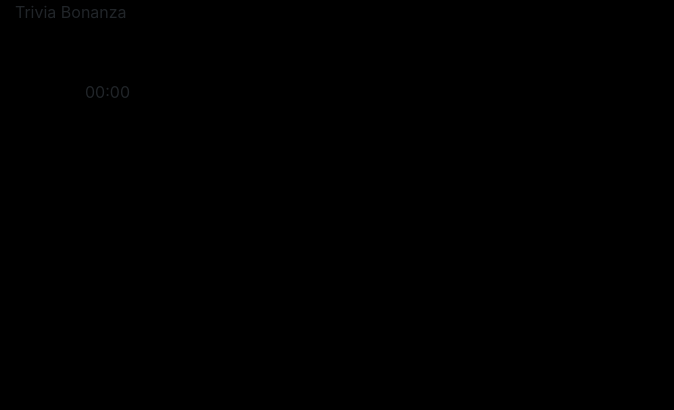
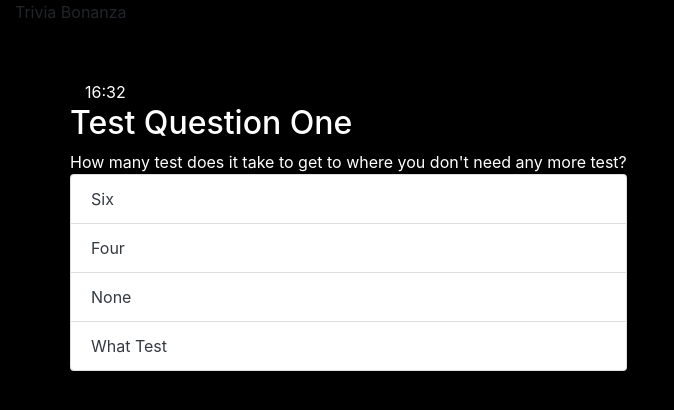
Before and after one commit to ryanccrawford/TriviaGame, a plain HTML site: page index.html in a window 1280 px wide. Shown: the whole page, without its empty margins (0-674 px from the left). Drawn offline with nearby package versions, Linux system fonts and the light colour scheme.

Commit message:
questions and answers are working

```diff
--- a/assets/css/style.css
+++ b/assets/css/style.css
@@ -6,3 +6,9 @@
     width:100%;
     height:80px;
 }
+.pointer-hover:hover {
+    cursor: pointer;
+    background-color: grey !important;
+    border: 1px solid grey !important;
+    color: white !important;
+}
--- a/assets/javascript/app.js
+++ b/assets/javascript/app.js
@@ -1,47 +1,3 @@
-//Globals
-var questiontimer = 10000; // Time per question in ms
-var correct = 0; // correct answer score
-var incorrect = 0; // incorrect answer score
-var waitBetweenQuestions = 2000; // Time between the questions in ms
-const S = ':'; //Delimiter for parsing the data txt files / Could you JSON here but for simplicity  just using plain TXT files with windows line endings
-const QUEST_TYPE = '[]'
-var triviaQuestion = function () {
-    return {
-        id: 0,
-        title: '',
-        question: '',
-        answers: []
-    }
-};
-var id = 0;
-var triviaQuestions = [];
-var questions = '';
-var timeCount = 0;
- var timerRef;
-var timerIsOn = false;
-
-$(document).ready(function () {
-    var timerDisplay = $('#timmerDisplay');
-    $(timerDisplay).text(timeToDisplayString(0));
-    if (!timerIsOn) {
-      timerRef = setInterval(doloader, 1000);
-      timerIsOn = true;
-    }
-    $('#gameTitle').hide();
-    $('#gameTitle').load("https://ryanccrawford.github.io/TriviaGame/assets/data/questions.txt", 'load=true',
-        function (data, status) {
-
-            processQuestions(data);
-            $('#gameTitle').text('Trivia Bonanza').show();
-            startGame();
-            }
-    );
-
-
-
-
-
-
 
 
 
@@ -61,48 +17,146 @@ $(document).ready(function () {
 
 
     // taken from timers class work assignment
-function timeToDisplayString(t) {
 
-    var minutes = Math.floor(t / 60);
-    var seconds = t - (minutes * 60);
+//Globals
 
-    if (seconds < 10) {
-        seconds = "0" + seconds;
-    }
-
-    if (minutes === 0) {
-        minutes = "00";
-    } else if (minutes < 10) {
-        minutes = "0" + minutes;
-    }
-
-    return minutes + ":" + seconds;
-}
-function doloader() {
-
-        timeCount++;
-         $(timerDisplay).text(timeToDisplayString(timeCount));
-}
-});
-var question = function () {
+var correct = 0; // correct answer score
+var incorrect = 0; // incorrect answer score
+const QUESTION_TIMMER = 1000; // Time per question in ms
+const WAIT_DELAY = 2000; // Time between the questions in ms
+const D = ':'; //Delimiter for parsing the data txt files / Could you JSON here but for simplicity  just using plain TXT files with windows line endings
+const TF = 'tf';
+const MULTI = 'multi';
+//Question Object
+var triviaQuestion = function () {
     return {
         id: 0,
-        tile: '',
-        question:'',
-        choices: [],
-        startTimer: function () {
+        title: '',
+        question: '',
+        answers: [],
+        answer: 0,
+    };
+};
+var score = 0;
+//Question ID Counter
+var id = 0;
+// Array to hold all question objects
+var triviaQuestions = [];
+// string to hold raw txt file data from server
+var questions = '';
+//actual timer count
+var timeCount = 0;
+// reference to timer to cancel
+ var timerRef;
+//used to indicate timers state
+var timerIsOn = false;
+var gameTimmer = function(_timePerQuestion, _timeDisplay){
+    return{
+        time: parseInt(_timePerQuestion),
+        timeRef:null,
+        running: false,
+        timmerDisplay: $(_timeDisplay),
+        set: function(_time){
+            if(typeof(_time) === 'undefined'){
+                this.time = time;
+            }else{
+                this.time = _time;
+            }
+        },
+        start:function(){
+            if(!this.running){
+                var tempThis = this;
+            this.timeRef = setInterval(tempThis.tick, tempThis.time);
+            this.running = true;
+            }
+        },
+        pause: function(){
+            if(this.running){
+                clearInterval(this.timeRef);
+                this.running = false;
+            }
+        },
+        reset: function(){
+            this.pause();
+            timeCount = parseInt(_timePerQuestion);
+        },
+        tick: function(object){
+            timeCount--;
+            if(timeCount <= 0){
+                this.timesUP();
+
+            }
+          var currentTime =  timeToString(timeCount);
+            $(this.timmerDisplay).text(currentTime);
+        },
+        timesUP: function(){
+            //TODO: TIMES UP FUNCTION
+        }
+
+};
+};
+
+$(document).ready(function () {
+
+    $('#gameTitle').hide();
+    $('#gameTitle').load("https://ryanccrawford.github.io/TriviaGame/assets/data/questions.txt", 'load=true',
+        function (data, status) {
+
+            processQuestions(data);
+            $('#gameTitle').text('Trivia Bonanza').show();
+            startGame();
+            }
+    );
+
+});
+var game = function (_questionObject,_timerObject) {
+    return {
+        id: _questionObject.id,
+        tile: _questionObject.title,
+        question: _questionObject.question,
+        choices: _questionObject.answers,
+        answer: _questionObject.answer,
+        timer: _timerObject,
+        startGame: function () {
+           var answerList = $('<ul>');
+           $(answerList).addClass('list-group');
+            for(let i = 0; i < this.choices.length; i++){
+                var listItem = $('<li>');
+                var button = $('<a>');
+                $(button).addClass('text-dark');
+                $(button).attr('id', 'answer_'+i.toString());
+                $(button).text(this.choices[i]);
+                $(button).click(event, this.bclick);
+                $(listItem).addClass('list-group-item pointer-hover');
+                $(listItem).append(button);
+                $(answerList).append(listItem);
+
+            }
+            $('#multi-choice-answers').append(answerList);
+            $('#question').text(this.question);
+            $('#qtitle').text(this.tile);
+            timeCount = QUESTION_TIMMER;
+            this.timer.set(timeCount);
+            this.timer.start();
+        },
+        playerAnswer: '',
+        bclick: function(event){
+            this.timer.pause();
+            var choice = event.currentTarget.id;
+            if(choice[choice.length-1] === this.answer){
+
+                return true;
+            }else{
+                return false;
+            }
 
         },
-        getAnswered: function () {
+        isAnswerCorrect: false,
 
-        },
-        playerAnswer: '',
-        isAnswerCorrect: function () {
+    };
 
-        },
-        correctImage: '',
-        incorrectImage:'',
-}}
+};
+
 function processQuestions(_questions) {
     questions = _questions;
     var re = /((.*\S*):+(.*\S*):+)((\[(.*)\]),(.*:+.*:+.*:+.*)|(\[(.*)\]))\n/gim;
@@ -133,20 +187,42 @@ function processQuestions(_questions) {
 
 }
 function startGame() {
-    clearInterval(timerRef);
-    timeCount = 0;
-    var tQuests = new question();
 
 
+    var tt = new gameTimmer(QUESTION_TIMMER,'#timmerDisplay');
+    tt.start();
+    var results = [];
 
-
-
-
-
-
+        var questionDispplay = $('#question');
+        var multiAnswerDisplay = $('#multi-choice-answers');
+        var tfAnswerDisplay = $('#tf-answers');
+        $(questionDispplay).text('');
+        $(multiAnswerDisplay).text('');
+        $(tfAnswerDisplay).text('');
+        var currentQuestion = triviaQuestions.pop();
+        var gt = new gameTimmer(QUESTION_TIMMER,'#timmerDisplay');
+        var tQuests = new game(currentQuestion, gt);
+        tQuests.startGame();
 
 
 
 
 
 }
+function timeToString(t) {
+
+    var minutes = Math.floor(t / 60);
+    var seconds = t - (minutes * 60);
+
+    if (seconds < 10) {
+        seconds = "0" + seconds;
+    }
+
+    if (minutes === 0) {
+        minutes = "00";
+    } else if (minutes < 10) {
+        minutes = "0" + minutes;
+    }
+
+    return minutes + ":" + seconds;
+}
--- a/index.html
+++ b/index.html
@@ -37,7 +37,7 @@
           <div class="container-fluid">
               <div class="row">
                   <div class="col-xs-6">
-                      <div id="timmerDisplay">
+                      <div id="timmerDisplay" class="text-white">
 
                       </div>
                   </div>
@@ -45,11 +45,12 @@
           </div>
           <div class="row">
             <div class="col-xs-1-12">
-                  <div id="question"></div>
-                  <div id="multi-choice-answers">
+                    <h2 id="qtitle" class="text-white"></h2>
+                  <div id="question" class="text-white"></div>
+                  <div id="multi-choice-answers" class="text-white">
 
                   </div>
-                  <div id="tf-answers">
+                  <div id="tf-answers" class="text-white">
 
                   </div>
             </div>
```
